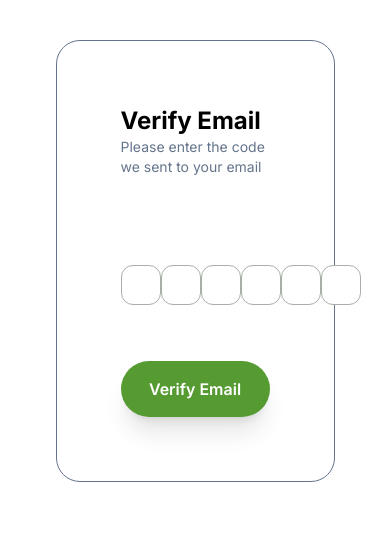
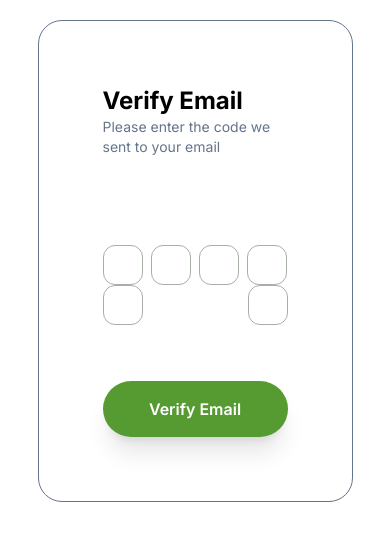
Before and after one commit to ChikenduHillary/marketxcap, a Next.js app: page /verify-email in a window 390 px wide. Shown: the top 540 px of the page. Built offline with nearby package versions, Linux system fonts and the light colour scheme; no server answers.

Commit message:
marketxcap

```diff
--- a/app/(auth)/sign-in/page.tsx
+++ b/app/(auth)/sign-in/page.tsx
@@ -46,8 +46,8 @@ const Page: FunctionComponent<PageProps> = () => {
   };
 
   return (
-    <section className="p-10">
-      <div className="border-[1px] border-slate-500 rounded-3xl p-16 w-[90%] max-w-[30em] mx-auto">
+    <section className="p-10 ">
+      <div className="border-[1px] border-slate-500 rounded-3xl p-6 md:p-16 w-[90%] max-w-[30em] mx-auto">
         <div className="">
           <p className="text-2xl font-bold">Sign In</p>
           <p className="text-sm text-slate-500">
--- a/app/(auth)/sign-up/page.tsx
+++ b/app/(auth)/sign-up/page.tsx
@@ -63,8 +63,8 @@ const Page: FunctionComponent<PageProps> = () => {
   };
 
   return (
-    <section className="p-10">
-      <div className="border-[1px] border-slate-500 rounded-3xl p-16 max-w-[30em] w-[90%] mx-auto">
+    <section className="p-5 md:p-10">
+      <div className="border-[1px] border-slate-500 rounded-3xl p-6 md:p-16 max-w-[30em] w-[90%] mx-auto">
         <div className="">
           <p className="text-2xl font-bold">Sign Up</p>
           <p className="text-slate-500">
--- a/app/(auth)/verify-email/page.tsx
+++ b/app/(auth)/verify-email/page.tsx
@@ -55,8 +55,8 @@ const Page: FunctionComponent<PageProps> = () => {
   };
 
   return (
-    <section className="p-10">
-      <div className="border-[1px] border-slate-500 rounded-3xl p-16 w-[90%] mx-auto">
+    <section className="p-5 md:p-10">
+      <div className="border-[1px] border-slate-500 rounded-3xl p-16 max-w-[30em] w-[90%] mx-auto">
         <div className="">
           <p className="text-2xl font-bold">Verify Email</p>
           <p className="text-sm text-slate-500">
@@ -68,7 +68,7 @@ const Page: FunctionComponent<PageProps> = () => {
           onSubmit={handleSubmit(onSubmit)}
           className="mt-20 max-w-[40em] space-y-5"
         >
-          <div className="text-sm flex items-center justify-between max-w-[30em] mx-auto py-2">
+          <div className="text-sm flex items-center justify-between flex-wrap mx-auto py-2">
             <input
               type="text"
               {...register("code1", { required: true })}
--- a/app/(root)/coin/page.tsx
+++ b/app/(root)/coin/page.tsx
@@ -15,6 +15,7 @@ import { AgChartsReact } from "ag-charts-react";
 import { FaX } from "react-icons/fa6";
 import { fetchData } from "@/api/authApi";
 import { LineWave } from "react-loader-spinner";
+import { useRouter } from "next/router";
 
 interface PageProps {}
 
@@ -120,7 +121,7 @@ const Page: FunctionComponent<PageProps> = () => {
           lastLineColor=""
         />
       </div>
-      <section className={` ${!loading ? "block" : "hidden"} p-10`}>
+      <section className={` ${!loading ? "block" : "hidden"} p-5 md:p-10`}>
         <div
           className={` ${
             overlay ? "fixed" : "hidden"
--- a/app/(root)/market/page.tsx
+++ b/app/(root)/market/page.tsx
@@ -55,7 +55,7 @@ const Page: FunctionComponent<PageProps> = () => {
         />
       </div>
       {data?.length > 0 && (
-        <section className={`${!loading ? "block" : "hidden"} p-10`}>
+        <section className={`${!loading ? "block" : "hidden"} p-5 md:p-10`}>
           <div>
             <h1 className="font-semibold text-xl">
               Market is Up <span className="text-green">+11.7%</span>
@@ -88,7 +88,7 @@ const Page: FunctionComponent<PageProps> = () => {
                   name: { name, symbol, logo },
                 }) => (
                   <div key={symbol}>
-                    <Link href="/coin" className="">
+                    <Link href={`/coin/${name}`} className="">
                       <CommodityCard
                         commodityIcon={logo}
                         name={name}
```
